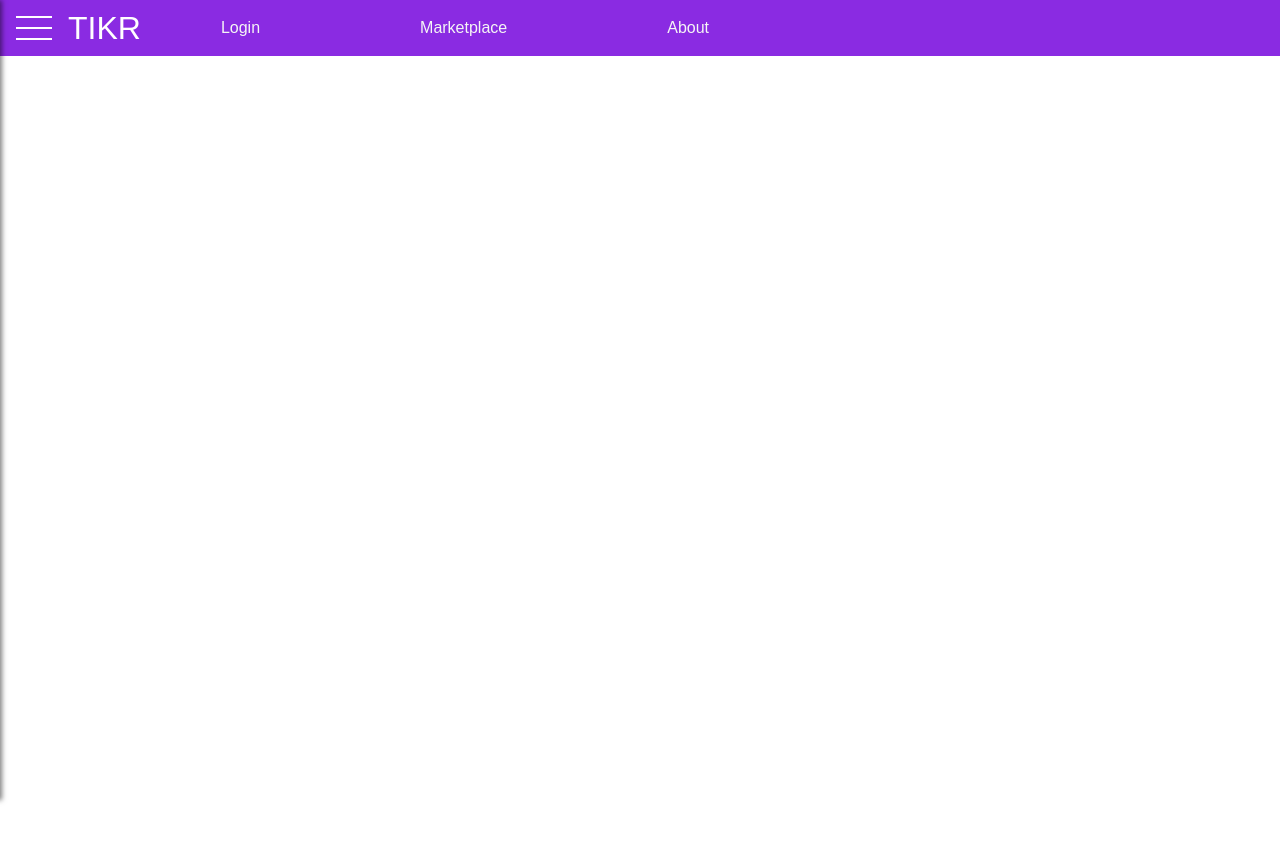
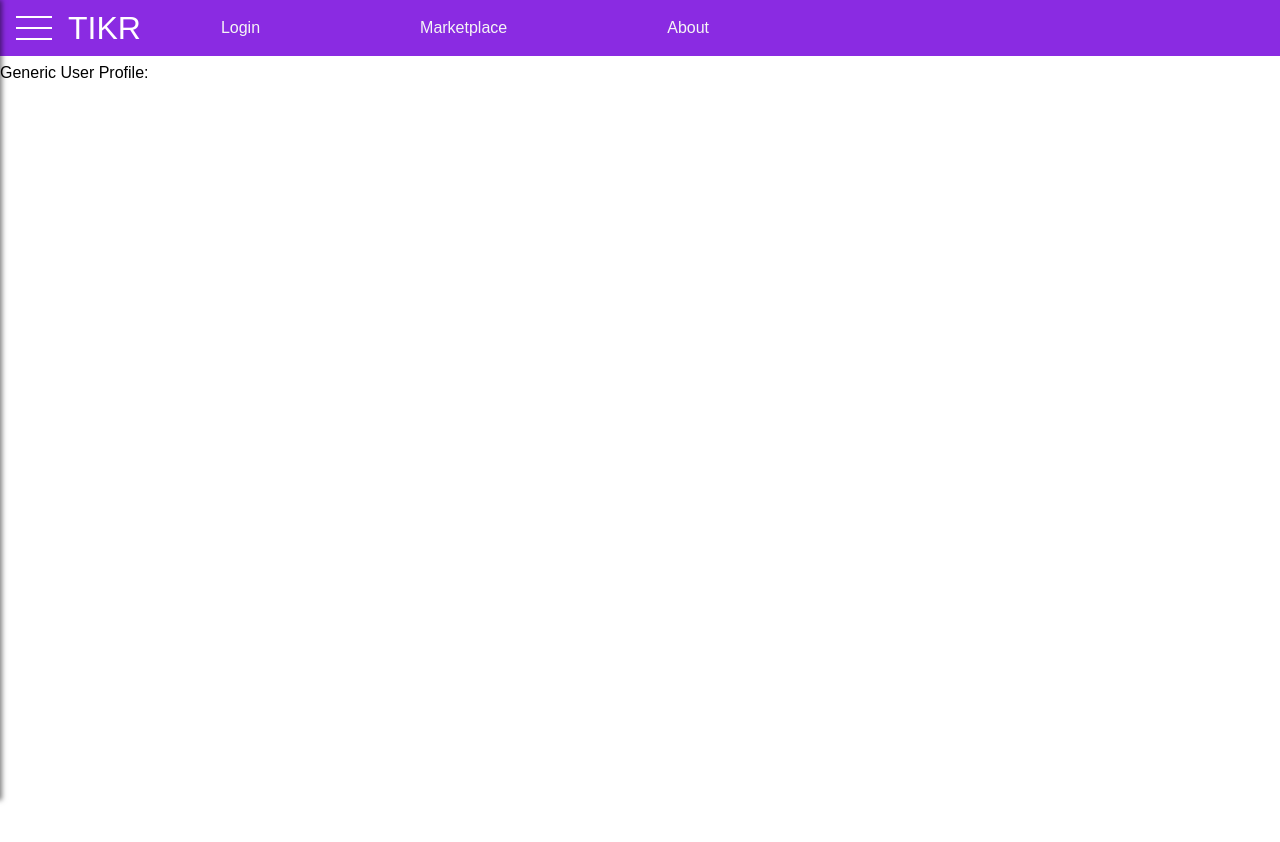
Before and after one commit to jmr-1/tikr_frontend, a React (Create React App) app: page /user in a window 1280 px wide. Shown: the top 842 px of the page. Built offline with nearby package versions, Linux system fonts and the light colour scheme.

Commit message:
Added generic user page

```diff
--- a/src/App.js
+++ b/src/App.js
@@ -8,6 +8,7 @@ import LandingPage from './components/LandingPage.js'
 import {Route} from 'react-router-dom';
 import SideDrawer from './components/SideDrawer/SideDrawer.js'
 import Backdrop from './components/Backdrop/Backdrop.js'
+import UserGeneric from './components/User/UserGeneric.js'
 
 
 class App extends React.Component{
@@ -48,6 +49,7 @@ class App extends React.Component{
         <SideDrawer show={this.state.sideDrawerOpen}/>
         {backdrop}
         <main style={{marginTop: '64px'}}>
+        <Route exact path='/user' render={() => <UserGeneric />} />
         <Route exact path='/login' render={() => <Login />}/>
         <Route exact path='/about' render={() => <About />}/>
         <Route path='/market' render={() => <Marketplace />}/>
--- /dev/null
+++ b/src/components/User/UserGeneric.js
@@ -0,0 +1,11 @@
+import React from 'react'
+
+
+const UserGeneric = () => {
+
+    return (
+        <div>Generic User Profile:</div>
+    )
+}
+
+export default UserGeneric
```
